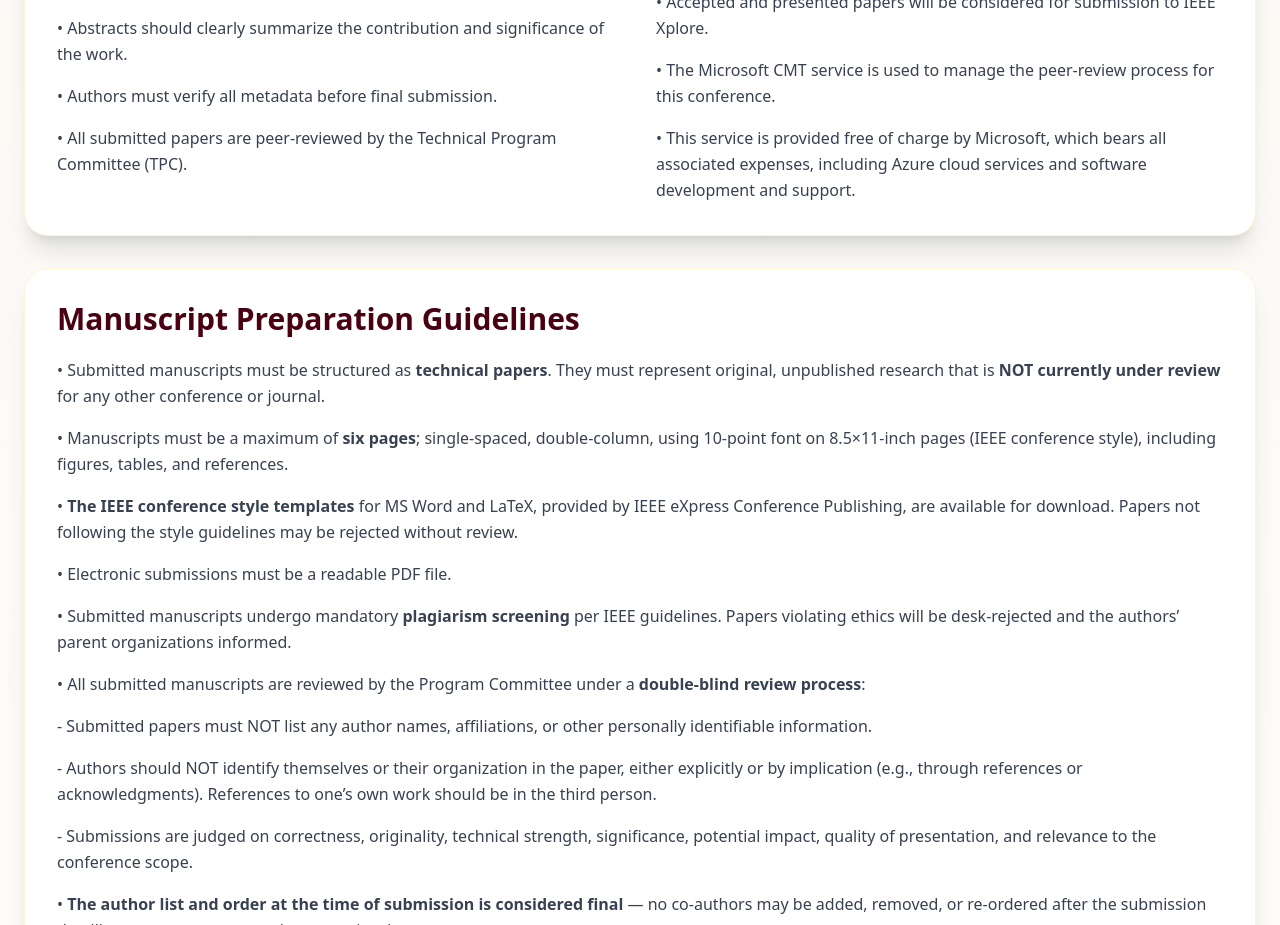
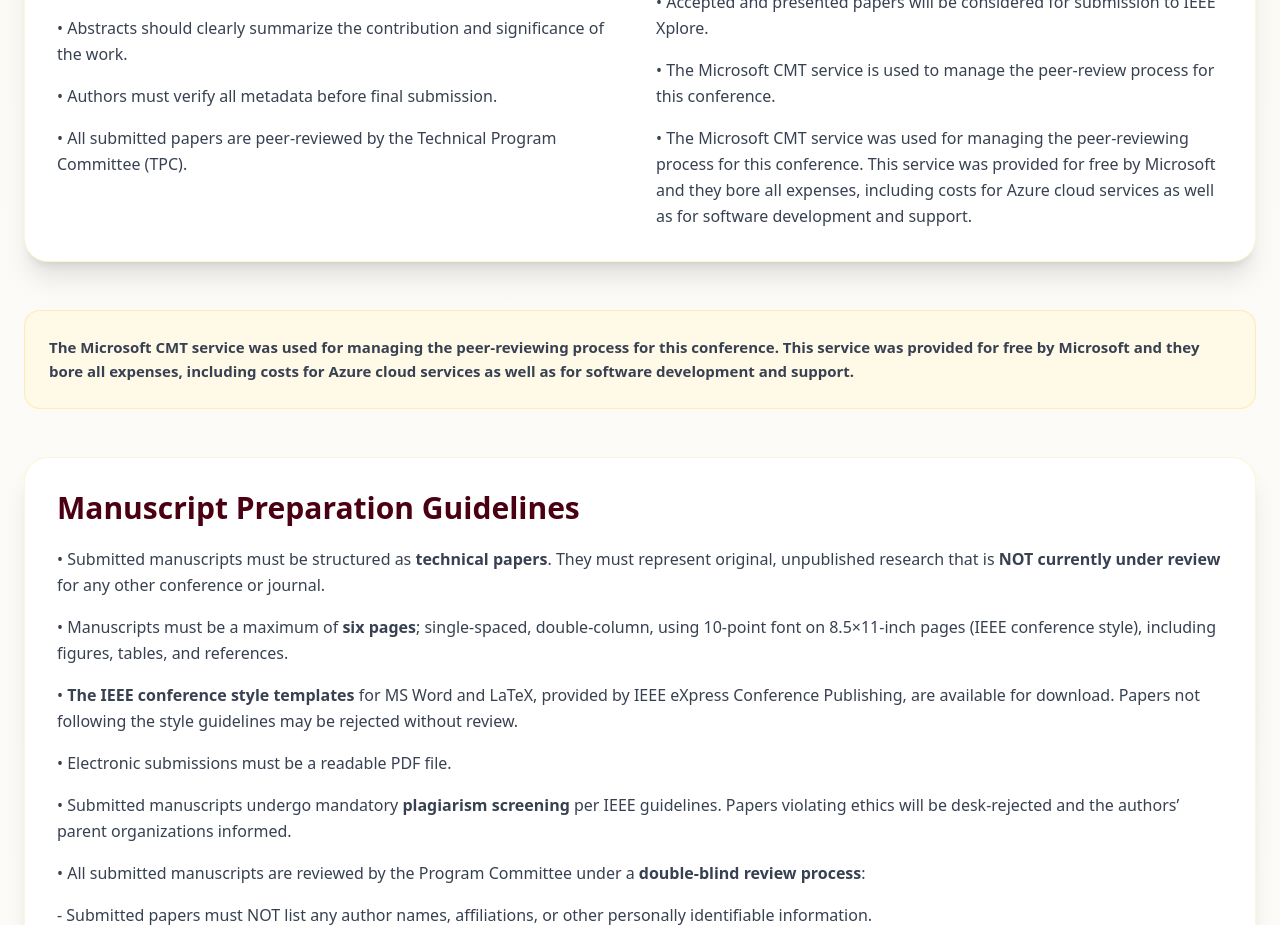
Before and after one commit to Dhilipkumar1906/indicon2026, a React (Vite) app: page /guidelines in a window 1280 px wide. Shown: the part 1580-2505 px from the top of the page. Built offline with nearby package versions, Linux system fonts and the light colour scheme.

Commit message:
cmt ackno

```diff
--- a/src/Pages/Guidelines.jsx
+++ b/src/Pages/Guidelines.jsx
@@ -151,6 +151,7 @@ const [agreed, setAgreed] = useState(false);
         </div>
 
 
+
   <div className="flex justify-center gap-4 mt-12 mb-12">
 
   <a
@@ -234,13 +235,29 @@ const [agreed, setAgreed] = useState(false);
                 </li>
 
                 <li>
-                  • This service is provided free of charge by Microsoft, which bears all associated expenses, including Azure cloud services and software development and support.
+                  • The Microsoft CMT service was used for managing the peer-reviewing
+              process for this conference. This service was provided for free by
+              Microsoft and they bore all expenses, including costs for Azure
+              cloud services as well as for software development and support.
                 </li>
               </ul>
             </div>
 
           </div>
         </motion.div>
+
+        <div
+            className="mt-10 bg-[#FFF9E8] border border-[#F4D03F]/30 rounded-2xl p-6 transform transition-all duration-300 hover:shadow-md hover:border-[#F4D03F]/50 reveal-on-scroll flex justify-center gap-4 mt-12 mb-12"
+            style={{ animationDelay: '0.5s' }}
+          >
+            <p className="text-[15px] text-gray-700 leading-relaxed font-bold text-center md:text-left">
+              The Microsoft CMT service was used for managing the peer-reviewing
+              process for this conference. This service was provided for free by
+              Microsoft and they bore all expenses, including costs for Azure
+              cloud services as well as for software development and support.
+            </p>
+          </div>
+
                 {/* Manuscript Guidelines */}
         <motion.div
           initial={{ opacity: 0, y: 30 }}
```
